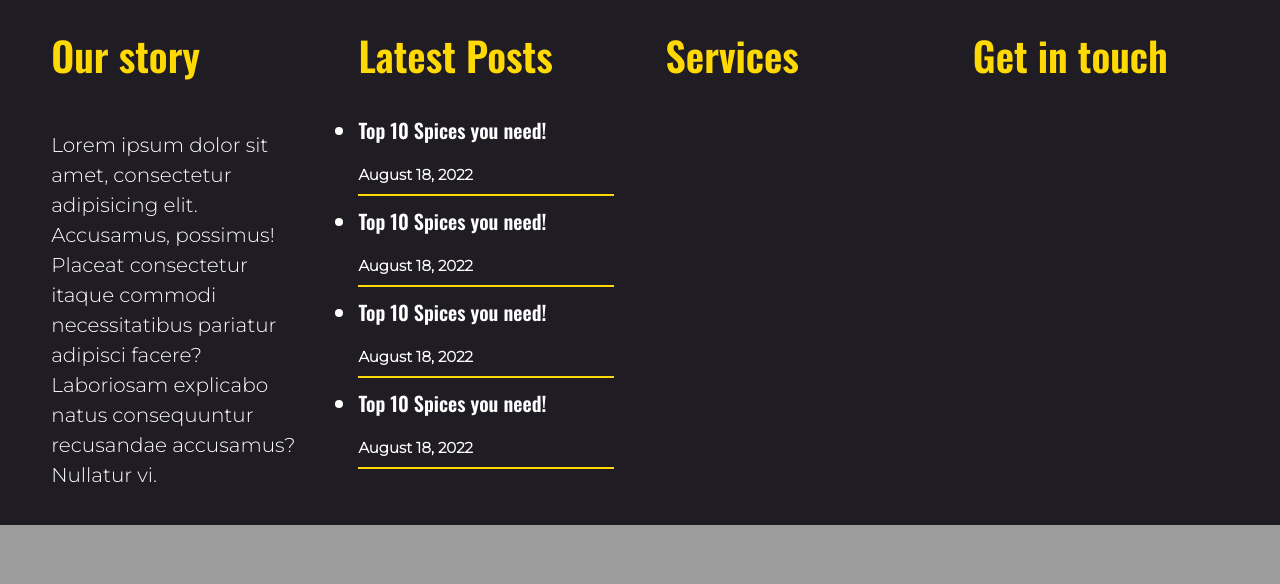
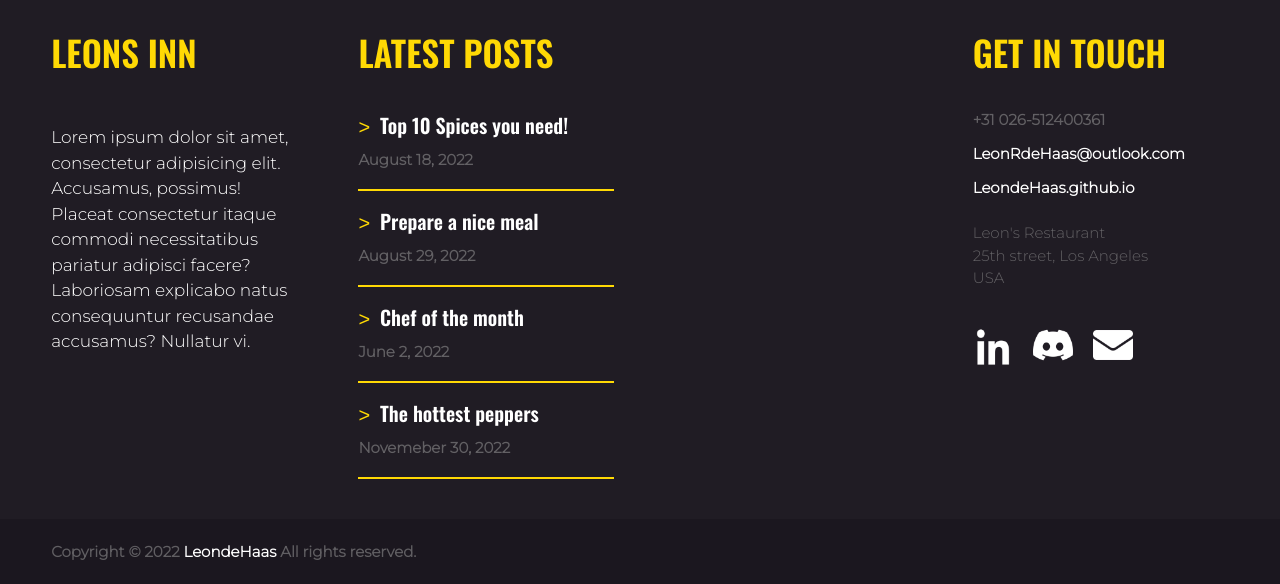
Before and after one commit to LeondeHaas/Restaurant-project, a PHP site: page / in a window 1280 px wide. Shown: the part 2475-3059 px from the top of the page. Before the commit the page ends 3000 px from the top, so only its background shows below. Run offline with PHP 8.4, Linux system fonts and the light colour scheme.

Commit message:
footer almost done

```diff
--- a/index.html
+++ b/index.html
@@ -80,44 +80,60 @@
     <div class="footer-bar"></div>
     <div class="main-footer-container">
         <div class="footer-container-1">
-            <h1>Our story</h1>
+            <!-- <img src="/Images/hamburger.png" alt=""> -->
+            <h1>LEONS INN</h1>
             <p>Lorem ipsum dolor sit amet, consectetur adipisicing elit. Accusamus, possimus! Placeat consectetur itaque
                 commodi necessitatibus pariatur adipisci facere? Laboriosam explicabo natus consequuntur recusandae
                 accusamus? Nullatur vi.</p>
         </div>
         <div class="footer-container-2">
-            <h1>Latest Posts</h1>
+            <h1>LATEST POSTS</h1>
              <div class="post-1">
                 <ul>
                     <li class="checkmarks-1">Top 10 Spices you need!</li>
-                    <li class="title"><h3>August 18, 2022</h3></li>
+                    <p>Lorem ipsum dolor sit amet, consectetur adipisicing elit. Inventore maiores quos pariatur repellat sunt laborum quia aliquam animi at culpa...</p>
+                    <h3>August 18, 2022</h3>
                 </ul>
              </div>
               <div class="post-1">
                 <ul>
-                    <li class="checkmarks-1">Top 10 Spices you need!</li>
-                    <li class="title"><h3>August 18, 2022</h3></li>
+                    <li class="checkmarks-1">Prepare a nice meal</li>
+                    <p>Lorem ipsum dolor sit amet, consectetur adipisicing elit. Inventore maiores quos pariatur repellat sunt laborum quia aliquam animi at culpa...</p>
+                    <h3>August 29, 2022</h3>
                 </ul>
              </div>
               <div class="post-1">
                 <ul>
-                    <li class="checkmarks-1">Top 10 Spices you need!</li>
-                    <li class="title"><h3>August 18, 2022</h3></li>
+                    <li class="checkmarks-1">Chef of the month</li>
+                    <p>Lorem ipsum dolor sit amet, consectetur adipisicing elit. Inventore maiores quos pariatur repellat sunt laborum quia aliquam animi at culpa...</p>
+                    <h3>June 2, 2022</h3>
                 </ul>
              </div>
               <div class="post-1">
                 <ul>
-                    <li class="checkmarks-1">Top 10 Spices you need!</li>
-                    <li class="title"><h3>August 18, 2022</h3></li>
+                    <li class="checkmarks-1">The hottest peppers</li>
+                    <p>Lorem ipsum dolor sit amet, consectetur adipisicing elit. Inventore maiores quos pariatur repellat sunt laborum quia aliquam animi at culpa...</p>
+                    <h3>Novemeber 30, 2022</h3>
                 </ul>
              </div>
         </div>
         <div class="footer-container-3">
-            <h1>Services</h1>
         </div>
         <div class="footer-container-4">
-            <h1>Get in touch</h1>
+            <h1>GET IN TOUCH</h1>
+            <h3>+31 026-512400361</h3>
+            <h3 class="important-links">LeonRdeHaas@outlook.com</h3>
+            <h3 class="important-links">LeondeHaas.github.io</h3>
+            <p>Leon's Restaurant<br> 25th street, Los Angeles<br> USA </p>
+            <div class="contact-icons">
+                <a href=""></a><img src="/Images/003-linkedin.png" alt="">
+                <a href=""><img src="/Images/001-discord.png" alt=""></a>
+                <a href="mailto:LeonRdeHaas@outlook.com"><img src="/Images/002-email.png" alt=""></a>
+            </div>
         </div>
+    </div>
+    <div class="bottom-footer-bar">
+        <h3>Copyright © 2022 <span>LeondeHaas</span> All rights reserved.</h3>
     </div>
 </footer>
 
--- a/styles/mediaqueries.css
+++ b/styles/mediaqueries.css
@@ -139,4 +139,46 @@
   .main-container-2 .right-main-container-2 .right-main-container-text-box-1 p {
     font-size: 13px;
   }
+}
+@media (max-width: 1400px) {
+  .footer-container-1 p {
+    font-size: 17px;
+  }
+}
+@media (max-width: 1200px) {
+  .footer-container-1 p {
+    font-size: 14px;
+  }
+}
+@media (max-width: 1000px) {
+  .main-footer-container {
+    flex-direction: column;
+    justify-content: center;
+    align-items: center;
+    display: flex;
+    padding-left: 10%;
+    padding-right: 10%;
+  }
+  .footer-container-1, .footer-container-2, .footer-container-3, .footer-container-4 {
+    width: 80%;
+    justify-content: center;
+    align-items: center;
+  }
+  p {
+    margin-bottom: 10px;
+    font-size: 18px;
+  }
+  .bottom-footer-bar h3 {
+    margin-left: 10%;
+  }
+}
+@media (max-width: 1000px) {
+  .main-footer-container .footer-container-1 h1 {
+    padding-bottom: 0;
+  }
+}
+@media (min-width: 1000px) {
+  .main-footer-container .footer-container-2 .post-1 p {
+    display: none;
+  }
 }/*# sourceMappingURL=mediaqueries.css.map */
--- a/styles/mediaqueries.scss
+++ b/styles/mediaqueries.scss
@@ -217,3 +217,73 @@
         }
     }
 }
+
+// media queries for footer
+
+@media (max-width:1400px) {
+    .footer-container-1 {
+        p {
+            font-size: 17px;
+        }
+    }
+}
+
+@media (max-width:1200px) {
+    .footer-container-1 {
+        p {
+            font-size: 14px;
+        }
+    }
+}
+
+@media (max-width:1000px) {
+   .main-footer-container {
+    flex-direction: column;
+    justify-content: center;
+    align-items: center;
+    display: flex;
+    padding-left: 10%;
+    padding-right: 10%;
+   }
+
+   .footer-container-1, .footer-container-2, .footer-container-3, .footer-container-4 {
+    width: 80%;
+    justify-content: center;
+    align-items: center;
+   } p {
+    margin-bottom: 10px;
+    font-size: 18px;
+   }
+
+   .bottom-footer-bar {
+    h3 {
+        margin-left: 10%;
+    }
+   }
+}
+
+@media (max-width:1000px) {
+    .main-footer-container {
+        .footer-container-1 {
+            h1 {
+                padding-bottom: 0;
+            }
+        }
+    }
+}
+
+@media (min-width:1000px) {
+    .main-footer-container {
+        .footer-container-2 {
+            .post-1 {
+                p {
+                    display: none;
+                }
+            }
+        }
+    }
+}
+
+// @media (max-width:430px) {
+
+// }
--- a/styles/styles.css
+++ b/styles/styles.css
@@ -1,3 +1,4 @@
+@charset "UTF-8";
 * {
   margin: 0;
   padding: 0;
@@ -234,6 +235,10 @@ img {
 }
 .footer-container-1 h1 {
   padding-bottom: 30px;
+  font-size: 35px;
+}
+.footer-container-1 img {
+  width: 75px;
 }
 
 .footer-container-2 {
@@ -244,6 +249,7 @@ img {
 }
 .footer-container-2 h1 {
   padding-bottom: 30px;
+  font-size: 35px;
 }
 
 .post-1 {
@@ -252,23 +258,27 @@ img {
   border-bottom: 2px solid #ffd904;
   padding-top: 10px;
   padding-bottom: 10px;
+  margin-bottom: 5px;
 }
 .post-1 li {
   color: #fff;
   font-family: "Montserrat", sans-serif;
   font-family: "Oswald", sans-serif;
   font-size: 20px;
-}
-.post-1 li.title {
-  list-style-type: none;
-  margin-left: 0;
-  padding-left: 0;
-  padding-top: 20px;
+  list-style: none;
+  margin-bottom: 10px;
 }
 .post-1 h3 {
-  color: #fff;
+  color: rgba(153, 153, 153, 0.55);
   font-family: "Montserrat", sans-serif;
   font-size: 15px;
+  margin-bottom: 10px;
+}
+.post-1 li::before {
+  content: "˃";
+  font-size: 20px;
+  color: #ffd904;
+  margin-right: 10px;
 }
 
 .footer-container-3 {
@@ -276,9 +286,13 @@ img {
   height: auto;
   padding-top: 35px;
   padding-bottom: 35px;
+  justify-content: center;
+  align-items: center;
+  display: flex;
 }
 .footer-container-3 h1 {
   padding-bottom: 30px;
+  font-size: 35px;
 }
 
 .footer-container-4 {
@@ -289,4 +303,45 @@ img {
 }
 .footer-container-4 h1 {
   padding-bottom: 30px;
+  font-size: 35px;
+}
+.footer-container-4 h3 {
+  color: rgba(153, 153, 153, 0.55);
+  font-family: "Montserrat", sans-serif;
+  font-size: 15px;
+  margin-top: 10px;
+  margin-bottom: 15px;
+}
+.footer-container-4 .important-links {
+  color: #fff;
+}
+.footer-container-4 p {
+  font-size: 15px;
+  color: rgba(153, 153, 153, 0.55);
+}
+.footer-container-4 .contact-icons {
+  display: flex;
+}
+.footer-container-4 img {
+  width: 40px;
+  margin-right: 20px;
+}
+
+.bottom-footer-bar {
+  width: 100%;
+  height: 65px;
+  background-color: #1b171f;
+  text-align: center;
+  align-items: center;
+  display: flex;
+  justify-content: left;
+}
+.bottom-footer-bar h3 {
+  color: rgba(153, 153, 153, 0.55);
+  font-family: "Montserrat", sans-serif;
+  font-size: 15px;
+  margin-left: 4%;
+}
+.bottom-footer-bar span {
+  color: #fff;
 }/*# sourceMappingURL=styles.css.map */
--- a/styles/styles.scss
+++ b/styles/styles.scss
@@ -282,6 +282,11 @@ img {
     padding-bottom: 35px;
     h1 {
         padding-bottom: 30px;
+        font-size: 35px;
+    }
+
+    img {
+        width: 75px;
     }
 }
 
@@ -292,6 +297,7 @@ img {
     padding-bottom: 35px;
     h1 {
         padding-bottom: 30px;
+        font-size: 35px;
     }
 }
 
@@ -301,33 +307,30 @@ img {
     border-bottom: 2px solid #ffd904;
     padding-top: 10px;
     padding-bottom: 10px;
+    margin-bottom: 5px;
     li {
         color: #fff;
         font-family: 'Montserrat', sans-serif;
         font-family: 'Oswald', sans-serif;
         font-size: 20px;
-    }
-
-    li.title {
-        list-style-type: none;
-        margin-left: 0;
-        padding-left: 0;
-        padding-top: 20px;
+        list-style: none;
+        margin-bottom: 10px;
     }
 
      h3 {
-        color: #fff;
+        color: rgba(153, 153, 153, 0.550);
         font-family: 'Montserrat', sans-serif;
         font-size: 15px;
+        margin-bottom: 10px;
     }
 
-    // .checkmarks-1 p:before {
-    //     content: "\4e";
-    //     color: #00966c;
-    //     font-size: 26px;
-    //     vertical-align: middle;
-    //     margin-right: 10px;
-    // }
+    li::before {
+        content: "\02C3";
+        font-size: 20px;
+        color: #ffd904;
+        margin-right: 10px;
+    }
+
 }
 
 .footer-container-3 {
@@ -336,8 +339,12 @@ img {
     // background-color: #1b171f;
     padding-top: 35px;
     padding-bottom: 35px;
+    justify-content: center;
+    align-items: center;
+    display: flex;
      h1 {
         padding-bottom: 30px;
+        font-size: 35px;
     }
 }
 
@@ -349,5 +356,48 @@ img {
     padding-bottom: 35px;
      h1 {
         padding-bottom: 30px;
+        font-size: 35px;
+    }
+
+    h3 {
+        color: rgba(153, 153, 153, 0.550);
+        font-family: 'Montserrat', sans-serif;
+        font-size: 15px;
+        margin-top: 10px;
+        margin-bottom: 15px;
+    }
+
+    .important-links {
+        color: #fff;
+    }
+
+    p {
+        font-size: 15px;
+        color: rgba(153, 153, 153, 0.550);
+    }
+
+    .contact-icons {
+        display: flex;
+    } img {
+        width: 40px;
+        margin-right: 20px;
     }
 }
+
+.bottom-footer-bar {
+    width: 100%;
+    height: 65px;
+    background-color: #1b171f;
+    text-align: center;
+    align-items: center;
+    display: flex;
+    justify-content: left;
+    h3 {
+        color: rgba(153, 153, 153, 0.550);
+        font-family: 'Montserrat', sans-serif;
+        font-size: 15px;
+        margin-left: 4%;
+    } span {
+        color: #fff;
+    }
+}
```
Also changed, not shown: styles/test.css (+31 -16 lines), test.html (+7 -2 lines), Images/001-discord.png (added), Images/002-email.png (added), Images/003-linkedin.png (added), Images/Screenshot 2022-11-17 143334215442142142142142103.png (added), 2 other files.
